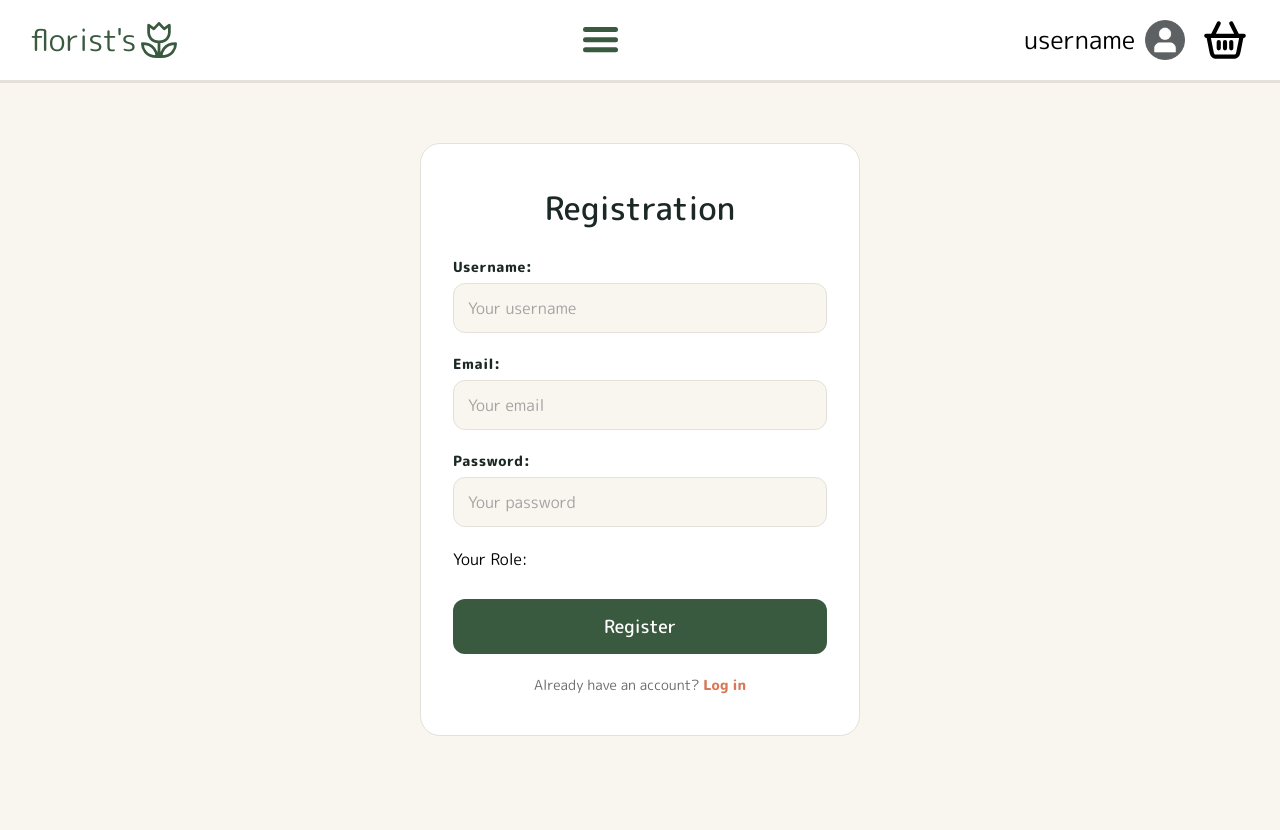
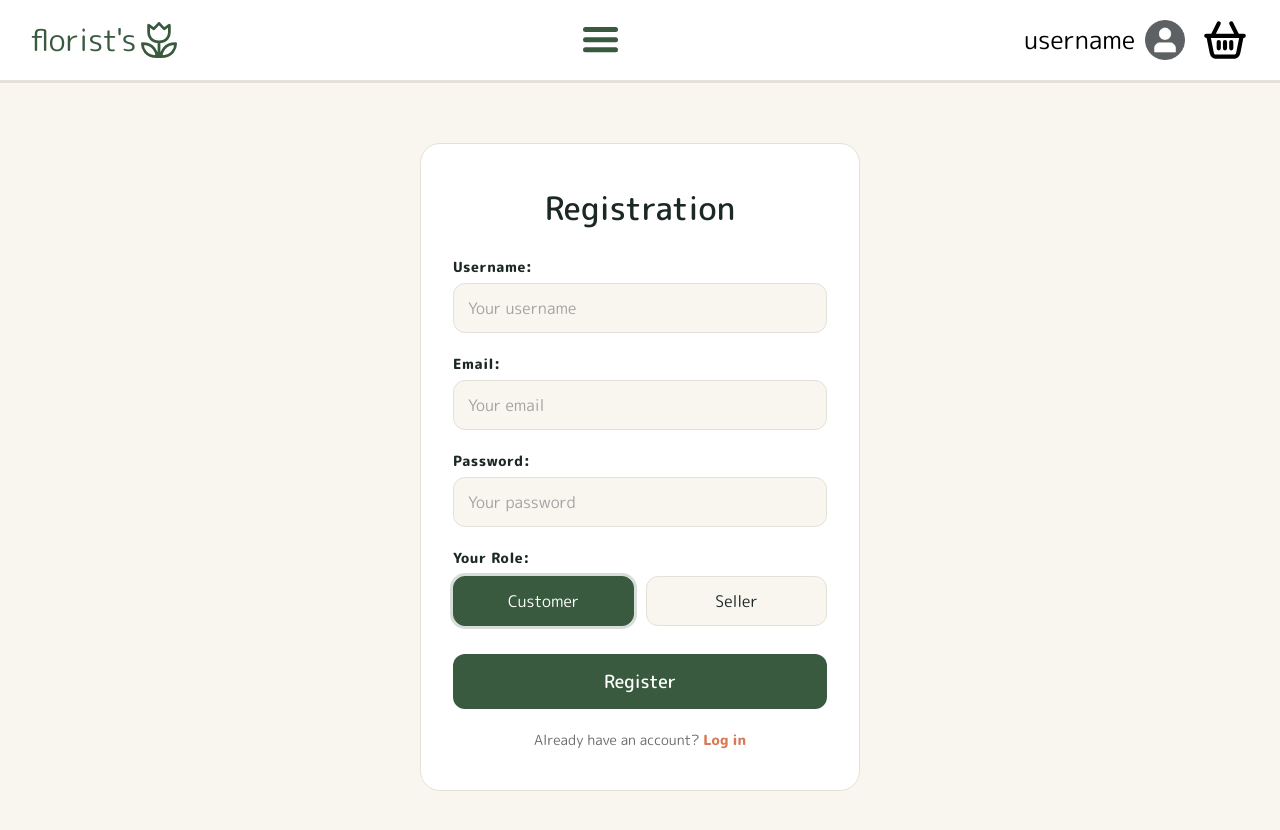
Before and after one commit to rubanAlexUa/florists-frontend, a Next.js app: page /sign-up in a window 1280 px wide. Shown: the top 830 px of the page. Before the commit the page ends 800 px from the top, so only its background shows below. Built offline with nearby package versions, Linux system fonts and the light colour scheme.

Commit message:
:sparkles: smth

```diff
--- a/app/(auth routes)/sign-up/SignUp.module.css
+++ b/app/(auth routes)/sign-up/SignUp.module.css
@@ -97,3 +97,83 @@
   background: #fbeee9;
   border-radius: 10px;
 }
+.fieldset {
+  border: none;
+  padding: 0;
+  margin: 0;
+}
+
+.legend {
+  padding: 0;
+  margin-bottom: 8px;
+  font-size: 14px;
+  font-weight: 700;
+  letter-spacing: 0.04em;
+  color: #1c2826;
+}
+
+.radio-group {
+  display: flex;
+  gap: 12px;
+}
+
+.radio-label {
+  flex: 1;
+  position: relative;
+  cursor: pointer;
+}
+
+/* ховаємо стандартну радіокнопку, але лишаємо доступною для клавіатури */
+.radio-input {
+  position: absolute;
+  opacity: 0;
+  inset: 0;
+  margin: 0;
+  cursor: pointer;
+}
+
+.radio-text {
+  display: block;
+  padding: 12px 14px;
+  text-align: center;
+  font-size: 16px;
+  font-weight: 400;
+  color: #1c2826;
+  background: #f9f6f0;
+  border: 1px solid #e5e0d8;
+  border-radius: 12px;
+  transition:
+    border-color 200ms ease,
+    box-shadow 200ms ease,
+    background-color 200ms ease,
+    color 200ms ease;
+}
+.radio-input.radio-customer:checked + .radio-text {
+  background: #3a5a40;
+  border-color: #3a5a40;
+  color: #fff;
+  box-shadow: 0 0 0 3px rgba(58, 90, 64, 0.2);
+}
+
+.radio-input.radio-customer:focus-visible + .radio-text {
+  box-shadow: 0 0 0 3px rgba(58, 90, 64, 0.35);
+}
+
+.radio-input.radio-seller:checked + .radio-text {
+  background: #d97757;
+  border-color: #d97757;
+  color: #fff;
+  box-shadow: 0 0 0 3px rgba(217, 119, 87, 0.25);
+}
+
+.radio-input.radio-seller:focus-visible + .radio-text {
+  box-shadow: 0 0 0 3px rgba(217, 119, 87, 0.4);
+}
+
+.radio-input.radio-customer:not(:checked):hover + .radio-text {
+  border-color: #3a5a40;
+}
+
+.radio-input.radio-seller:not(:checked):hover + .radio-text {
+  border-color: #d97757;
+}
--- a/app/(auth routes)/sign-up/page.tsx
+++ b/app/(auth routes)/sign-up/page.tsx
@@ -1,20 +1,30 @@
-'use client';
-import {registration} from '@/lib/auth';
-import css from './SignUp.module.css';
-import Link from 'next/link';
+"use client";
 
-const SignUp = async () => {
-  // function handleSubmit(formData: FormData) {
-  //   const username = formData.get("username") as string;
-  //   const password = formData.get("password") as string;
-  //   const email = formData.get("email") as string;
+import Link from "next/link";
+import { useRouter } from "next/navigation";
+import { registration } from "@/lib/auth";
+import css from "./SignUp.module.css";
+import { useUserStore } from "@/lib/store/userStore";
 
-  //   try{
-  //     const user = await registration({username?, email, password})
-  //   }
-  // }
+const SignUp = () => {
+  const router = useRouter();
+
+  const setUser = useUserStore((state) => state.setUser);
+
+  async function handleSubmit(formData: FormData) {
+    const username = formData.get("username") as string;
+    const password = formData.get("password") as string;
+    const email = formData.get("email") as string;
+    const role = formData.get("role") as "customer" | "seller";
+
+    try {
+      const newUser = await registration({ username, password, email, role });
+      setUser(newUser);
+      router.push("/");
+    } catch {}
+  }
   return (
-    <form className={css.form}>
+    <form action={handleSubmit} className={css.form}>
       <h1 className={css.heading}>Registration</h1>
       <label htmlFor="username-input" className={css.label}>
         Username:
@@ -50,9 +60,34 @@ const SignUp = async () => {
           required
         />
       </label>
-      <label htmlFor="">Your Role:</label>
-      <button className={css['submit-button']}>Register</button>
-      <p className={css['login-text']}>
+      <fieldset className={css.fieldset}>
+        <legend className={css.legend}>Your Role:</legend>
+        <div className={css["radio-group"]}>
+          <label className={css["radio-label"]}>
+            <input
+              type="radio"
+              name="role"
+              value="customer"
+              className={`${css["radio-input"]} ${css["radio-customer"]}`}
+              defaultChecked
+              required
+            />
+            <span className={css["radio-text"]}>Customer</span>
+          </label>
+
+          <label className={css["radio-label"]}>
+            <input
+              type="radio"
+              name="role"
+              value="seller"
+              className={`${css["radio-input"]}  ${css["radio-seller"]}`}
+            />
+            <span className={css["radio-text"]}>Seller</span>
+          </label>
+        </div>
+      </fieldset>
+      <button className={css["submit-button"]}>Register</button>
+      <p className={css["login-text"]}>
         Already have an account? <Link href="/sign-in">Log in</Link>
       </p>
     </form>
--- /dev/null
+++ b/types/api.ts
@@ -0,0 +1,3 @@
+// import axios from "axios";
+
+// axios.
```
Also changed, not shown: lib/products.ts (+12 -12 lines), next.config.ts (+7 -7 lines).
